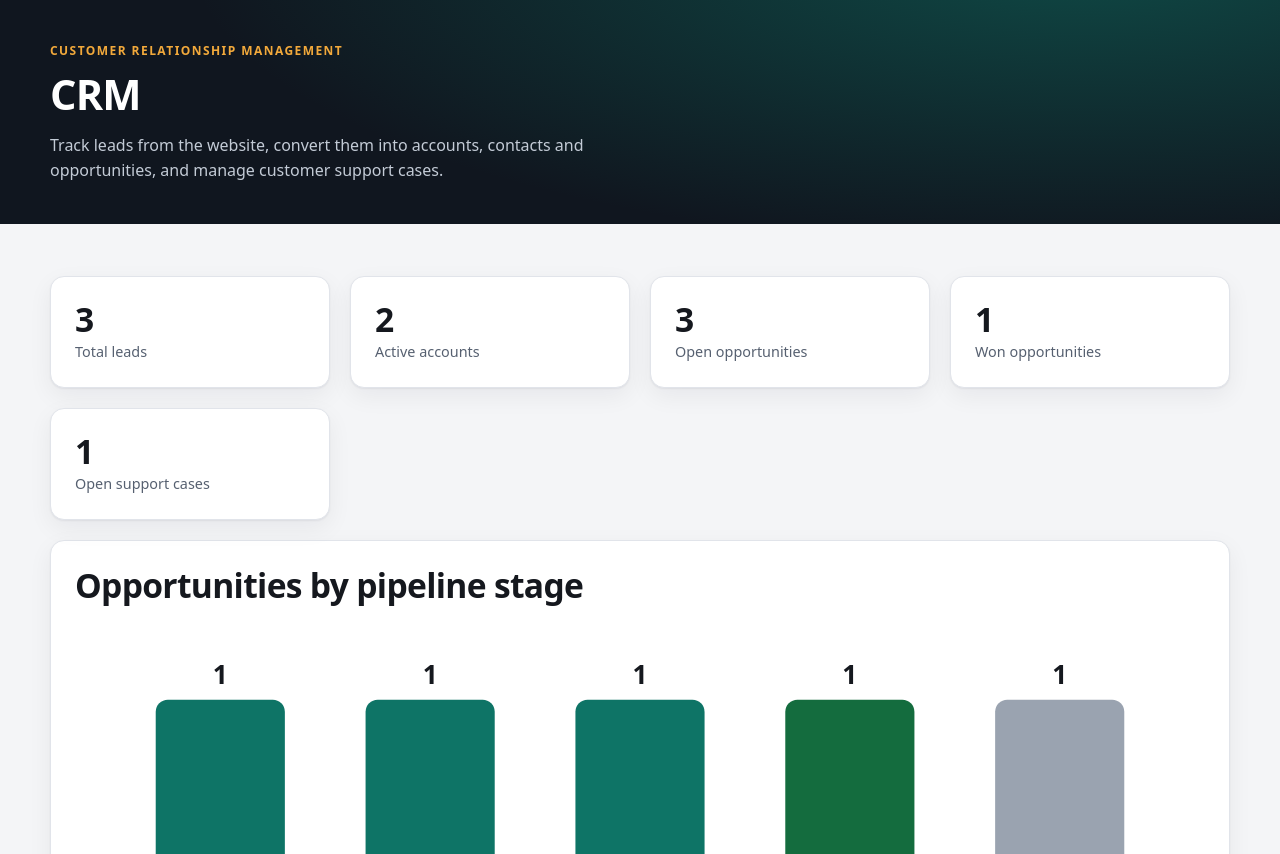
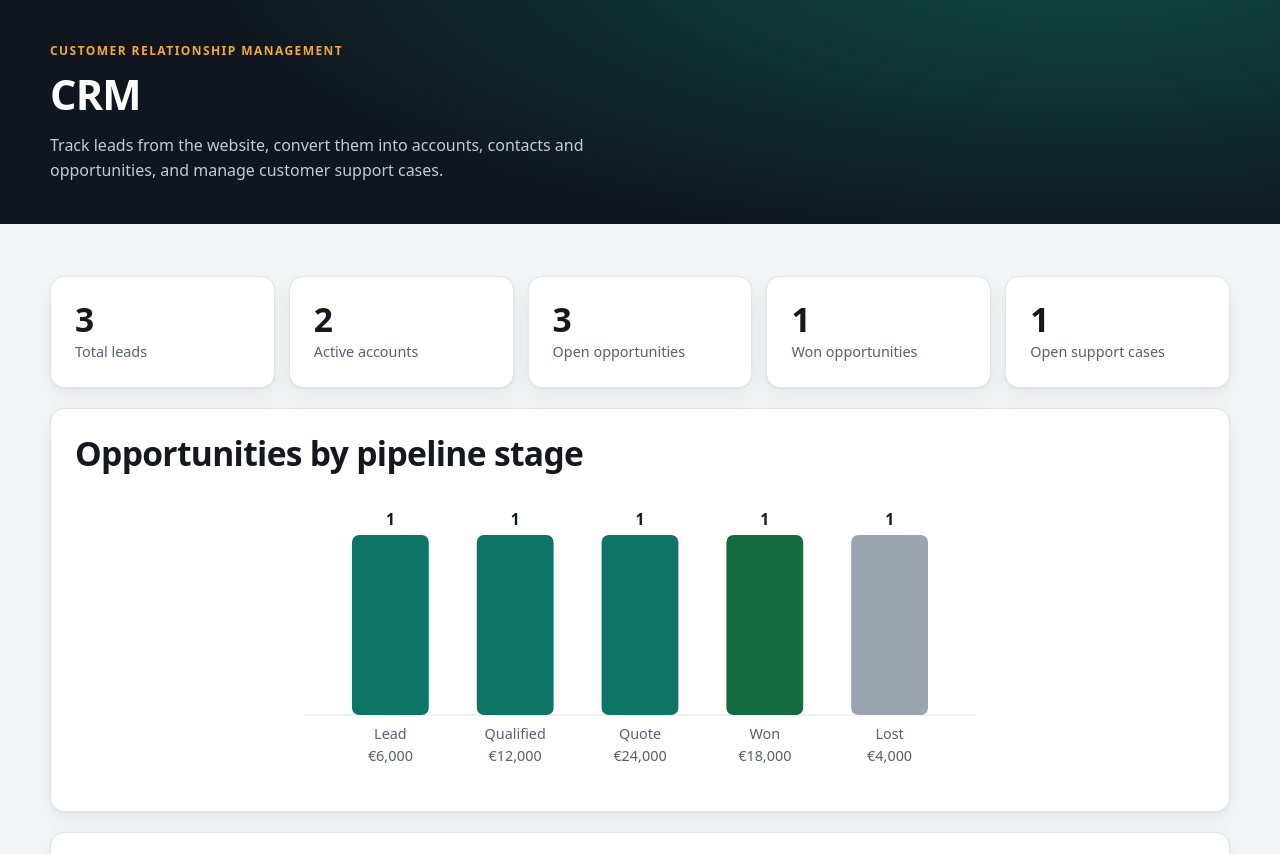
Before and after one commit to Skeepy252/northlight-OK, a website: page crm.html in a window 1280 px wide. Shown: the part 72-926 px from the top of the page. Drawn offline with Linux system fonts and the light colour scheme.

Commit message:
Final integration fixes: hero button contrast, compact stat cards, chart height
Co-Authored-By: Claude Sonnet 5.5 <noreply@anthropic.com>

```diff
--- a/assets/css/styles.css
+++ b/assets/css/styles.css
@@ -122,6 +122,9 @@ code, .mono { font-family: ui-monospace, "SF Mono", Menlo, Consolas, monospace;
 .tag { font-size: .75rem; font-weight: 700; color: var(--accent-strong); text-transform: uppercase; letter-spacing: .08em; }
 .checklist { list-style: none; padding: 0; margin: 0; display: grid; gap: 12px; } .checklist li { padding-left: 30px; position: relative; } .checklist li::before { content: "✓"; position: absolute; left: 0; top: 0; width: 22px; height: 22px; border-radius: 50%; background: var(--accent-soft); color: var(--accent-strong); font-weight: 700; display: grid; place-items: center; font-size: .8rem; }
 details.faq { background: #fff; border: 1px solid var(--line); border-radius: 12px; padding: 4px 20px; margin-bottom: 10px; } details.faq summary { cursor: pointer; font-weight: 600; padding: 14px 0; } details.faq p { color: var(--muted); }
+.hero .btn.ghost { color: #fff; border-color: #4a5568; } .hero .btn.ghost:hover { background: rgba(255,255,255,.1); color: #fff; }
+#ticket-stats, #crm-stats { grid-template-columns: repeat(auto-fit, minmax(150px, 1fr)); gap: 14px; }
+.chart-card svg { max-height: 300px; }
 .split { display: grid; gap: 40px; grid-template-columns: 1fr 1fr; align-items: start; } @media (max-width: 800px) { .split { grid-template-columns: 1fr; } }
 
 /* app widgets */
```
